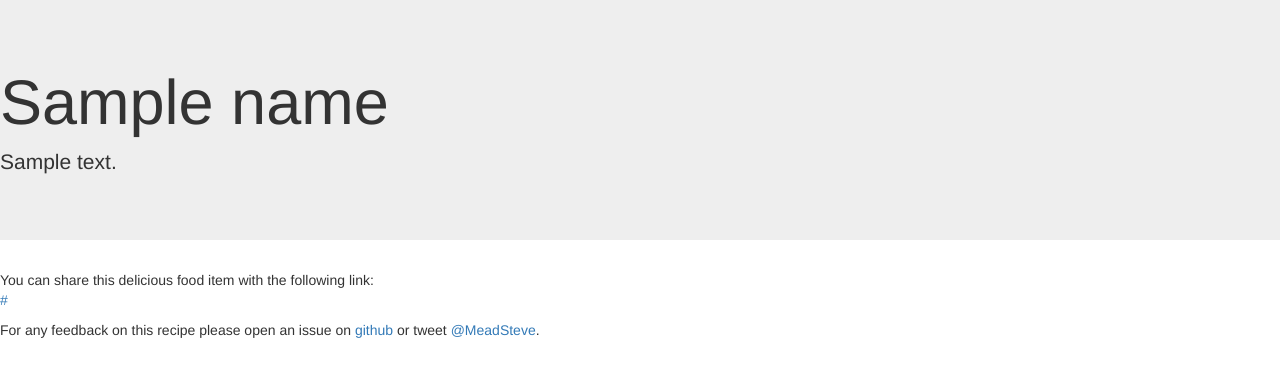
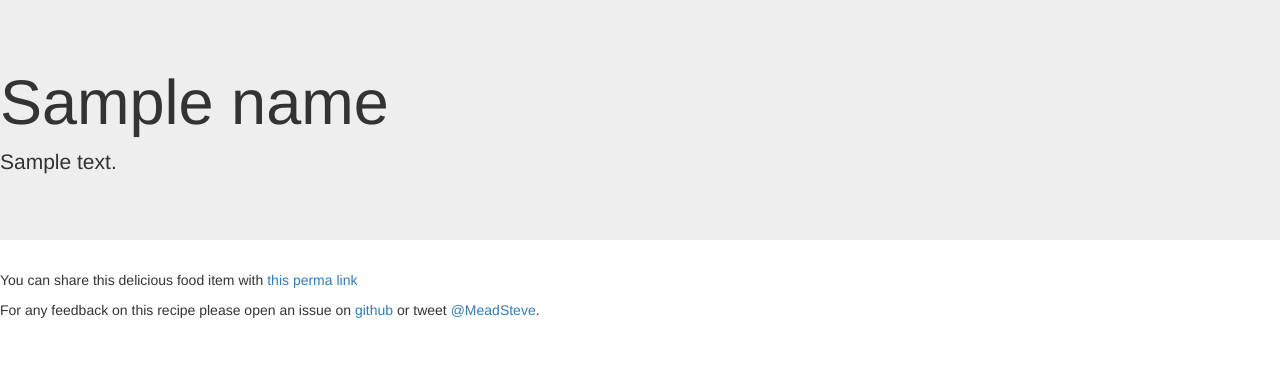
Before and after one commit to meadsteve/british_food_generator, a Django app: template core/templates/british_food.html in a window 1280 px wide. Shown: the top 377 px of the page. Run offline with Django 3.2, Linux system fonts and the light colour scheme; the template is opened without the code that fills it: most values are stand-ins (such as "Sample title", 1, 10 or a date in 2020); some libraries are stand-ins or nearby versions.

Commit message:
shorten link text

```diff
--- a/core/templates/british_food.html
+++ b/core/templates/british_food.html
@@ -14,8 +14,8 @@
             <p class="lead">{{ description }}</p>
         </div>
         <div>
-            <p>You can share this delicious food item with the following link: <br>
-                <a href="{{ perma_link }}">{{ perma_link }}</a>
+            <p>
+                You can share this delicious food item with <a href="{{ perma_link }}">this perma link</a>
             </p>
         </div>
         <footer>
```
